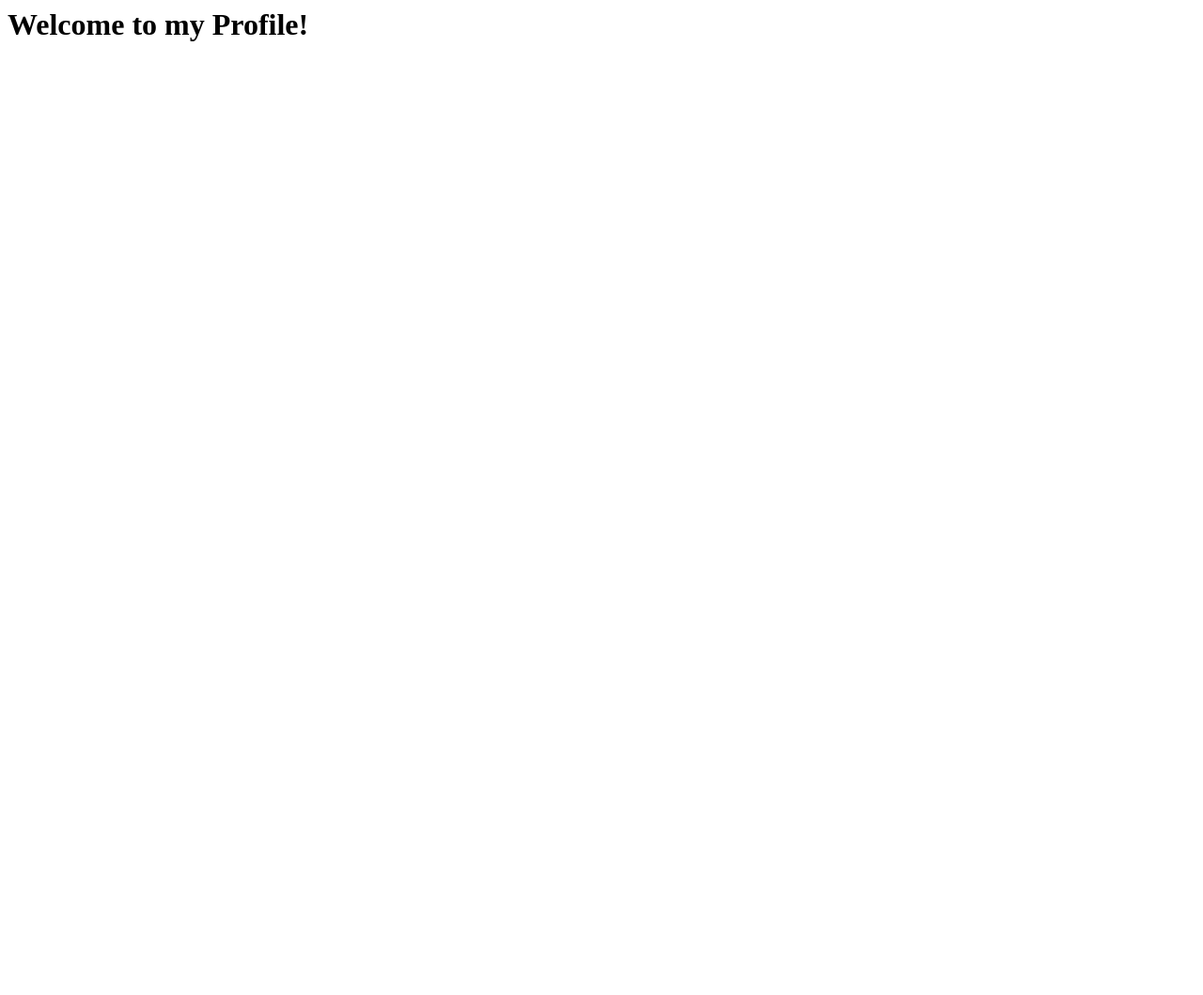
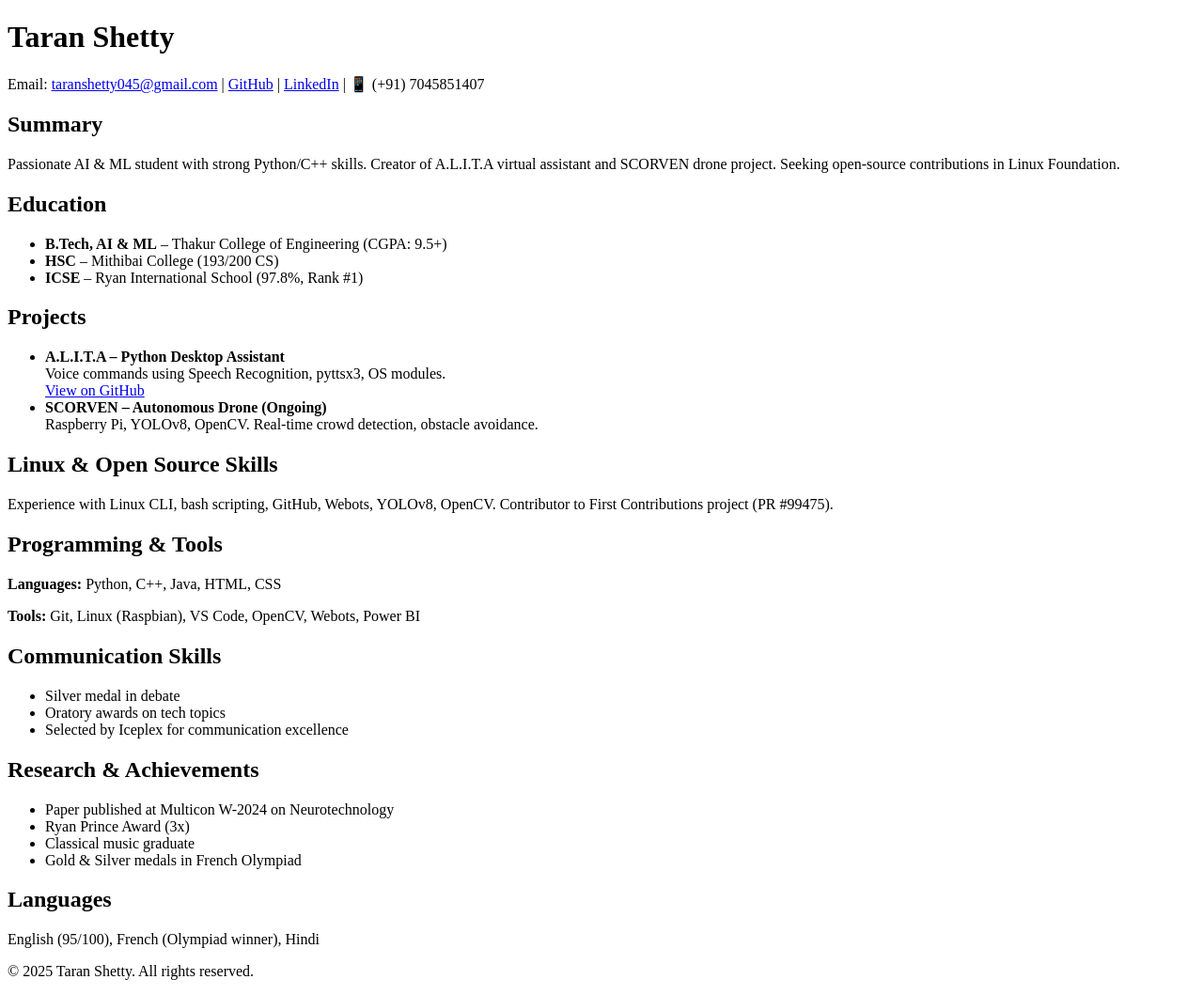
Before and after one commit to TaranShetty/TaranShetty.github.io, a plain HTML site: page index.html in a window 1280 px wide. Shown: the whole page at 94% size. Before the commit the page ends 800 px from the top, so only its background shows below. Drawn offline with Linux system fonts and the light colour scheme.

Commit message:
Update index.html

```diff
--- a/index.html
+++ b/index.html
@@ -1 +1,93 @@
-<h1>Welcome to my Profile! </h1>
+<!DOCTYPE html>
+<html lang="en">
+<head>
+  <meta charset="UTF-8">
+  <meta name="viewport" content="width=device-width, initial-scale=1">
+  <title>Taran Shetty | Resume</title>
+  <link rel="stylesheet" href="style.css">
+</head>
+<body>
+
+<header>
+  <div class="container">
+    <h1>Taran Shetty</h1>
+    <p>Email: <a href="mailto:taranshetty045@gmail.com">taranshetty045@gmail.com</a> |
+       <a href="https://github.com/TaranShetty" target="_blank">GitHub</a> |
+       <a href="https://www.linkedin.com/in/taran-shetty-943581284" target="_blank">LinkedIn</a> |
+       📱 (+91) 7045851407
+    </p>
+  </div>
+</header>
+
+<main class="container">
+
+  <section>
+    <h2>Summary</h2>
+    <p>Passionate AI & ML student with strong Python/C++ skills. Creator of A.L.I.T.A virtual assistant and SCORVEN drone project. Seeking open-source contributions in Linux Foundation.</p>
+  </section>
+
+  <section>
+    <h2>Education</h2>
+    <ul>
+      <li><strong>B.Tech, AI & ML</strong> – Thakur College of Engineering (CGPA: 9.5+)</li>
+      <li><strong>HSC</strong> – Mithibai College (193/200 CS)</li>
+      <li><strong>ICSE</strong> – Ryan International School (97.8%, Rank #1)</li>
+    </ul>
+  </section>
+
+  <section>
+    <h2>Projects</h2>
+    <ul>
+      <li><strong>A.L.I.T.A – Python Desktop Assistant</strong><br>
+        Voice commands using Speech Recognition, pyttsx3, OS modules.<br>
+        <a href="https://github.com/TaranShetty/Desktop-Assistant-A.L.I.T.A-.git" target="_blank">View on GitHub</a>
+      </li>
+      <li><strong>SCORVEN – Autonomous Drone (Ongoing)</strong><br>
+        Raspberry Pi, YOLOv8, OpenCV. Real-time crowd detection, obstacle avoidance.
+      </li>
+    </ul>
+  </section>
+
+  <section>
+    <h2>Linux & Open Source Skills</h2>
+    <p>Experience with Linux CLI, bash scripting, GitHub, Webots, YOLOv8, OpenCV. Contributor to First Contributions project (PR #99475).</p>
+  </section>
+
+  <section>
+    <h2>Programming & Tools</h2>
+    <p><strong>Languages:</strong> Python, C++, Java, HTML, CSS</p>
+    <p><strong>Tools:</strong> Git, Linux (Raspbian), VS Code, OpenCV, Webots, Power BI</p>
+  </section>
+
+  <section>
+    <h2>Communication Skills</h2>
+    <ul>
+      <li>Silver medal in debate</li>
+      <li>Oratory awards on tech topics</li>
+      <li>Selected by Iceplex for communication excellence</li>
+    </ul>
+  </section>
+
+  <section>
+    <h2>Research & Achievements</h2>
+    <ul>
+      <li>Paper published at Multicon W-2024 on Neurotechnology</li>
+      <li>Ryan Prince Award (3x)</li>
+      <li>Classical music graduate</li>
+      <li>Gold & Silver medals in French Olympiad</li>
+    </ul>
+  </section>
+
+  <section>
+    <h2>Languages</h2>
+    <p>English (95/100), French (Olympiad winner), Hindi</p>
+  </section>
+
+</main>
+
+<footer>
+  <p>&copy; 2025 Taran Shetty. All rights reserved.</p>
+</footer>
+
+</body>
+</html>
```
